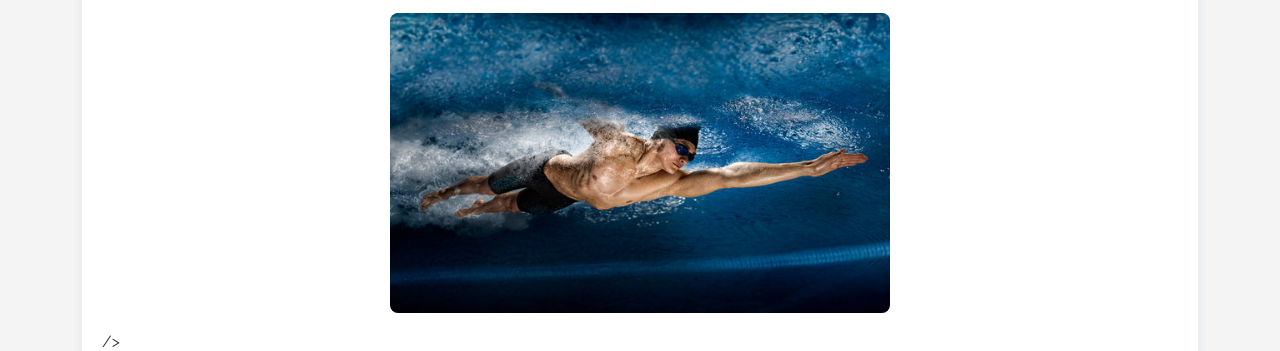
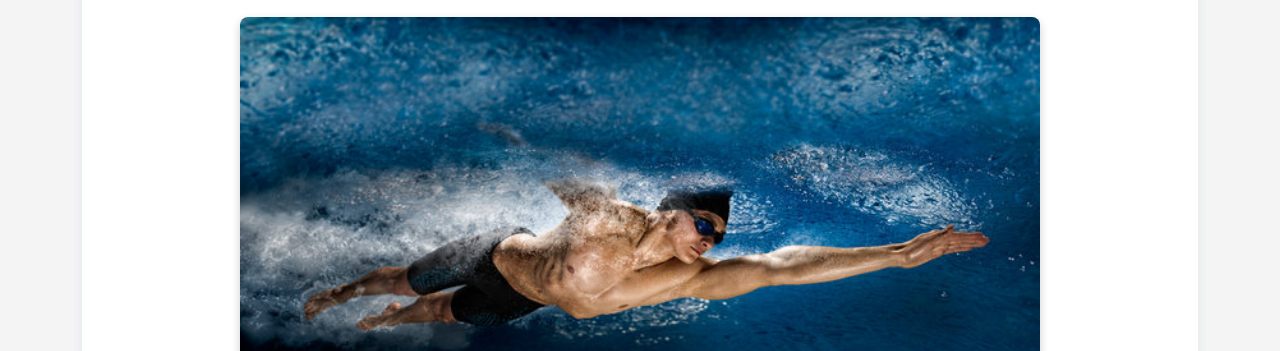
Before and after one commit to Victor-Gutierrez4/SwimEducation, a plain HTML site: page swimming-strokes.html in a window 1280 px wide. Shown: the part 383-734 px from the top of the page. Drawn offline with nearby package versions, Linux system fonts and the light colour scheme.

Commit message:
Update styles.css

```diff
--- a/css/styles.css
+++ b/css/styles.css
@@ -13,13 +13,13 @@ body {
   transition: transform 0.2s ease, box-shadow 0.2s ease;
 }
 .stroke-img {
-  width: 100%;
-  max-width: 500px;
-  height: 300px;
-  object-fit: cover;
-  display: block;
-  margin: 0 auto;
-  border-radius: 8px;
+     width: 100%;
+    max-width: 800px;
+    height: auto;
+    display: block;
+    margin: 20px auto;
+    border-radius: 8px;
+    box-shadow: 0 4px 10px rgba(0, 0, 0, 0.2);
 }
 .workout-section {
       border-bottom: 1px solid #ddd;
```
